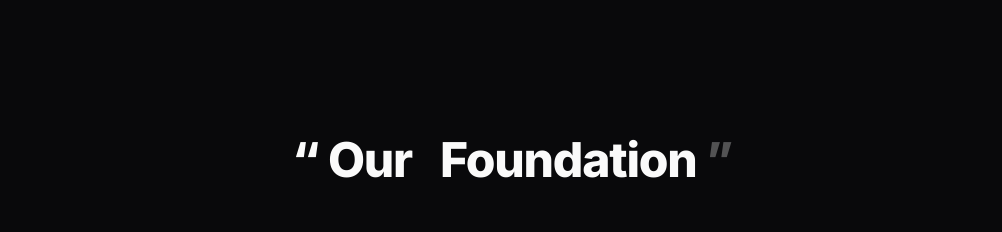
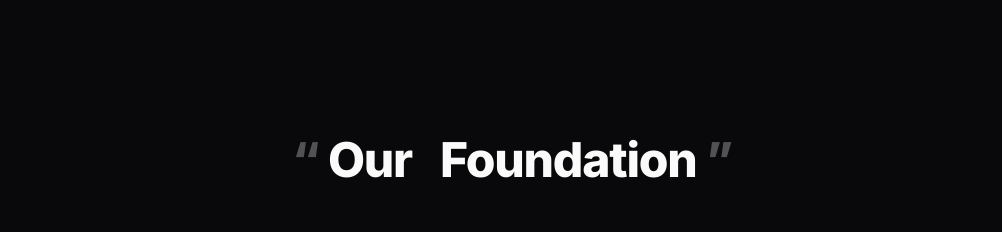
Before and after one commit to ajay-dv8/sloonist-main, a Next.js app: page / in a window 1280 px wide. Shown: the part 1160-1392 px from the top of the page, without its empty margins (128-1130 px from the left). Built offline with nearby package versions, Linux system fonts and the light colour scheme.

Commit message:
style header

```diff
--- a/src/app/page.tsx
+++ b/src/app/page.tsx
@@ -63,8 +63,8 @@ export default function Home() {
       <div className="flex flex-col md:pt-24 md:gap-36 gap-24 items-center">
         <div className="flex flex-col gap-12 items-center">
 
-          <Typography className="max-w-2xl" variant="h1">
-            <span data-aos="zoom-in" className='opacity-30'>“ </span> Our &nbsp; Foundation <span className='opacity-30'>”</span>
+          <Typography data-aos="zoom-in" className="max-w-2xl" variant="h1">
+            <span className='opacity-30'>“ </span> Our &nbsp; Foundation <span className='opacity-30'>”</span>
           </Typography>
 
           <div className="flex md:flex-row flex-col gap-12">
@@ -141,7 +141,7 @@ export default function Home() {
         <SparklesBg />
 
         {/* Tank you */}
-        <Typography data-aos="fade-up"  variant="h4" className="opacity-40">
+        <Typography className="opacity-40 text-gray-400 li" data-aos="fade-up"  variant="h4" >
         “ We are here to help you look and feel your best <br />
           experience the difference. ”
         </Typography>
```
